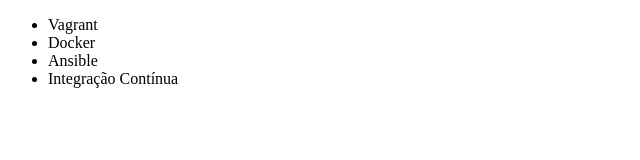
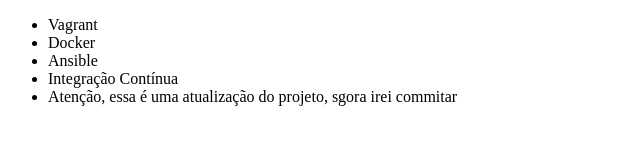
Before and after one commit to DehCarmoo/alura-git, a plain HTML site: page index.html in a window 1280 px wide. Shown: the whole page, without its empty margins (0-640 px from the left). Drawn offline with Linux system fonts and the light colour scheme.

Commit message:
testando o commit

```diff
--- a/index.html
+++ b/index.html
@@ -13,6 +13,7 @@
         <li>Docker</li>
         <li>Ansible</li>
         <li>Integração Contínua</li>
+        <li>Atenção, essa é uma atualização do projeto, sgora irei commitar</li>
 
 
 
```
